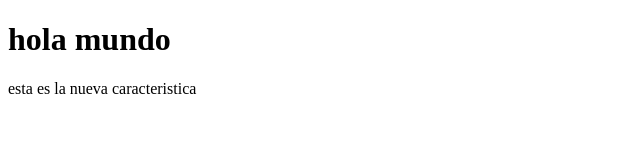
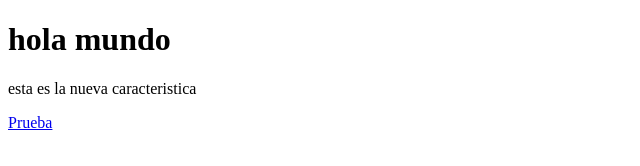
Before and after one commit to Han253/practica_sabado, a plain HTML site: page index.html in a window 1280 px wide. Shown: the full height of the page, 0-640 px from the left. Drawn offline with Linux system fonts and the light colour scheme.

Commit message:
add changes

```diff
--- a/index.html
+++ b/index.html
@@ -10,5 +10,6 @@
 <body>
     <h1>hola mundo</h1>
     <p>esta es la nueva caracteristica</p>
+    <a href="#">Prueba</a>
 </body>
 </html>
```
